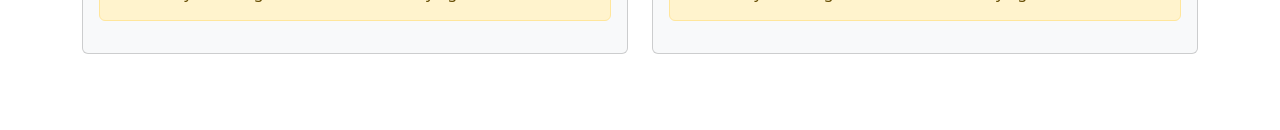
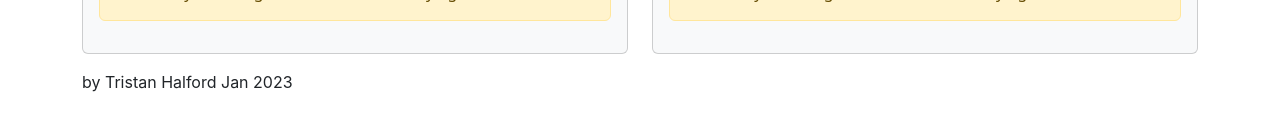
Before and after one commit to MrMungus/JCS-1b-React-JS, a React (Create React App) app: page / in a window 1280 px wide. Shown: the part 690-820 px from the top of the page. Built offline with nearby package versions, Linux system fonts and the light colour scheme; no server answers.

Commit message:
1 file modified

```diff
--- a/src/App.js
+++ b/src/App.js
@@ -32,6 +32,9 @@ export default function App() {
           <div className="col-md-6 col-sm-12 mb-3">
             <ChartReason></ChartReason>
           </div>
+          <div className="col-12 mb-4">
+            <p>by Tristan Halford Jan 2023</p>
+          </div>
         </div>
       </div>
     </div>
```
